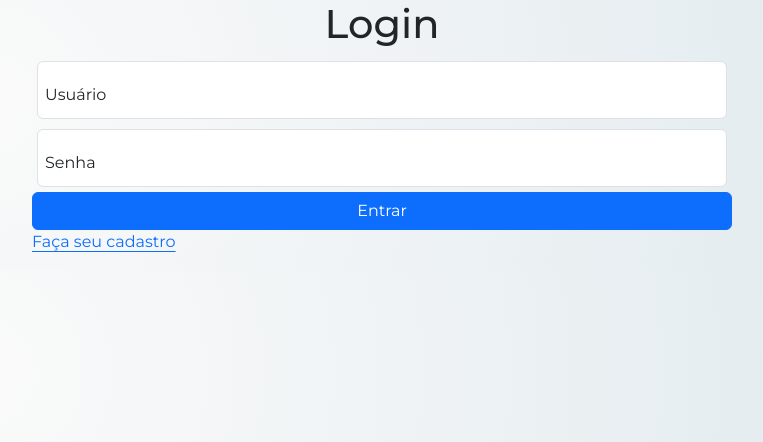
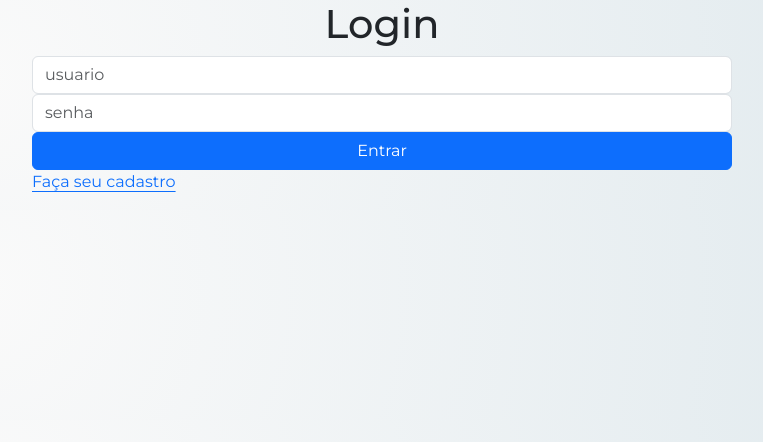
Before and after one commit to ZacMarshall1/TrabalhoA2, a PHP site: page /login.php in a window 1280 px wide. Shown: the top 442 px of the page, without its empty margins (258-1021 px from the left). Run offline with PHP 8.4, Linux system fonts and the light colour scheme.

Commit message:
corrigindo login

```diff
--- a/login.php
+++ b/login.php
@@ -58,14 +58,11 @@
     <div>
         <h1>Login</h1>
         <form class="login-form" method="post" action="">
-            <div class="form-floating">
+
                 <input class="form-control" type="text" placeholder="usuario" name="usuario">
-                <label for="usuario">Usuário</label>
-            </div>
-            <div class="form-floating">
+
                 <input class="form-control" type="text" placeholder="senha" name="senha">
-                <label for="senha">Senha</label>
-            </div>
+
             <input class="btn btn-primary" type="submit" value="Entrar">
         </form>
         <a class="link-offset-2" href="cadastro.php">Faça seu cadastro</a>
```
